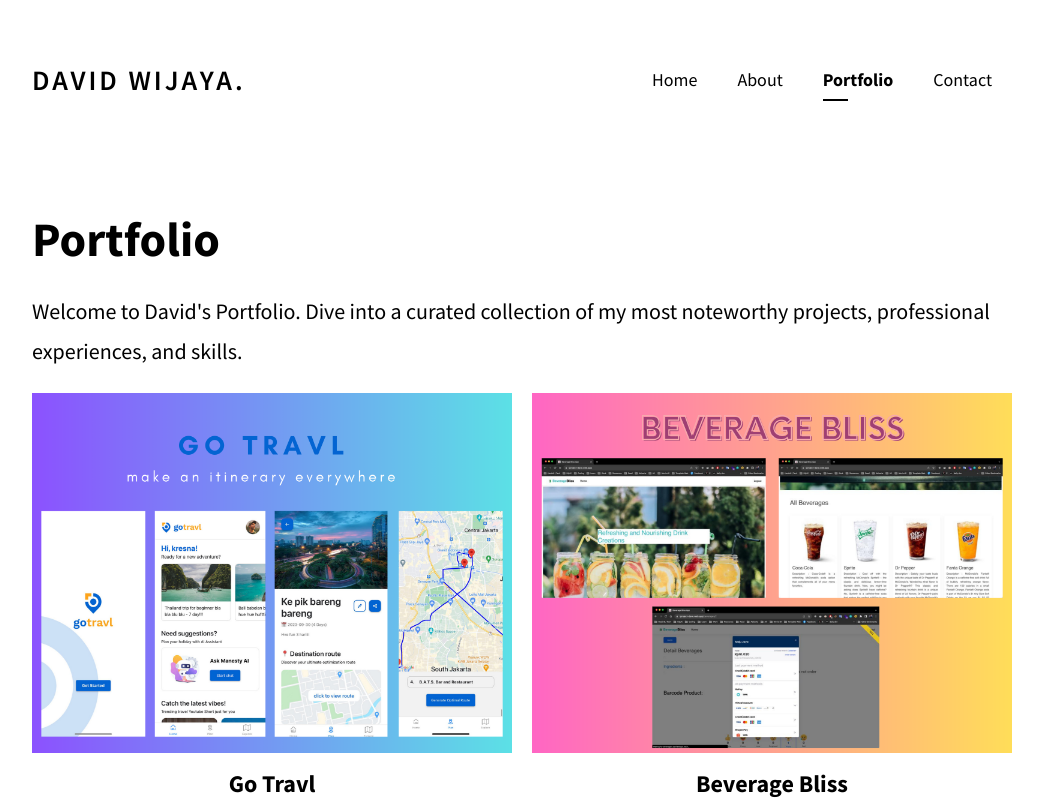
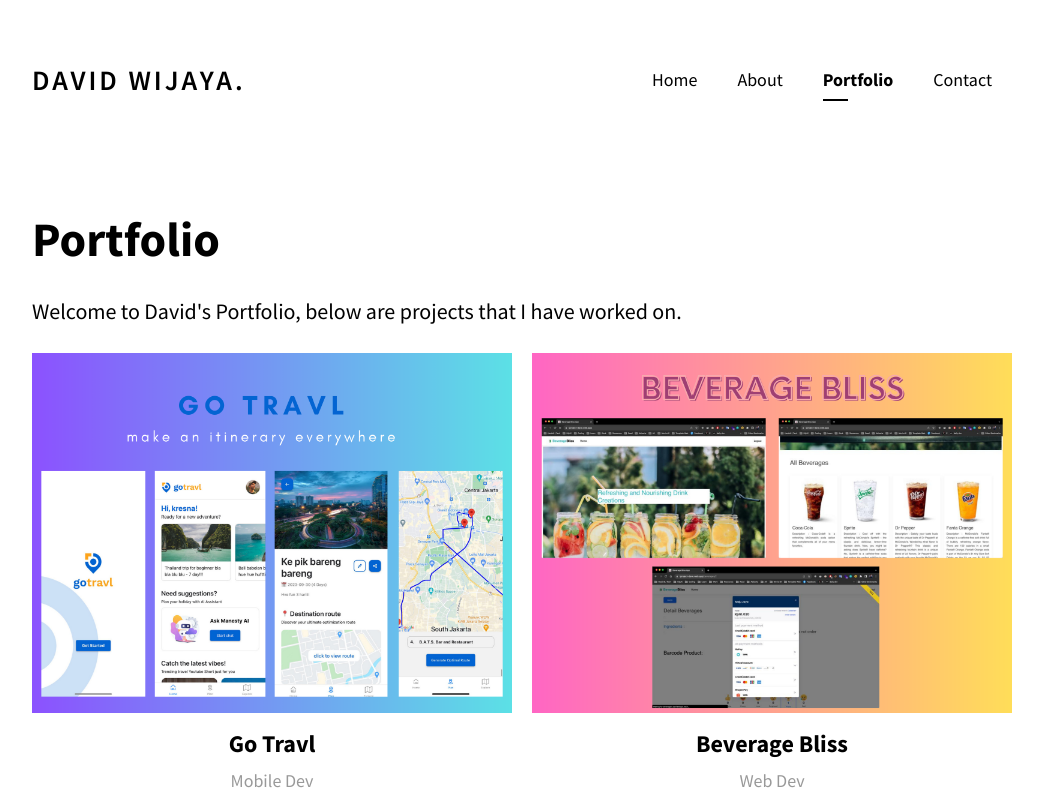
Before and after one commit to davidwijaya09/nextjs-portfolio-web, a Next.js app: page /portfolio in a window 1280 px wide. Shown: the top 800 px of the page, without its empty margins (118-1161 px from the left). Built offline with nearby package versions, Linux system fonts and the light colour scheme.

Commit message:
fix: updated portofolio again

```diff
--- a/pages/portfolio.jsx
+++ b/pages/portfolio.jsx
@@ -16,7 +16,7 @@ function Portfolio() {
 					<div className="text-wrapper w-full">
 						<h1 className="title">Portfolio</h1>
 						<p className="description">
-							Welcome to David's Portfolio. Dive into a curated collection of my most noteworthy projects, professional experiences, and skills.
+							Welcome to David's Portfolio, below are projects that I have worked on.
 						</p>
 
 						<div className="portfolio-wrapper" style={{ marginTop: '20px' }}>
```
